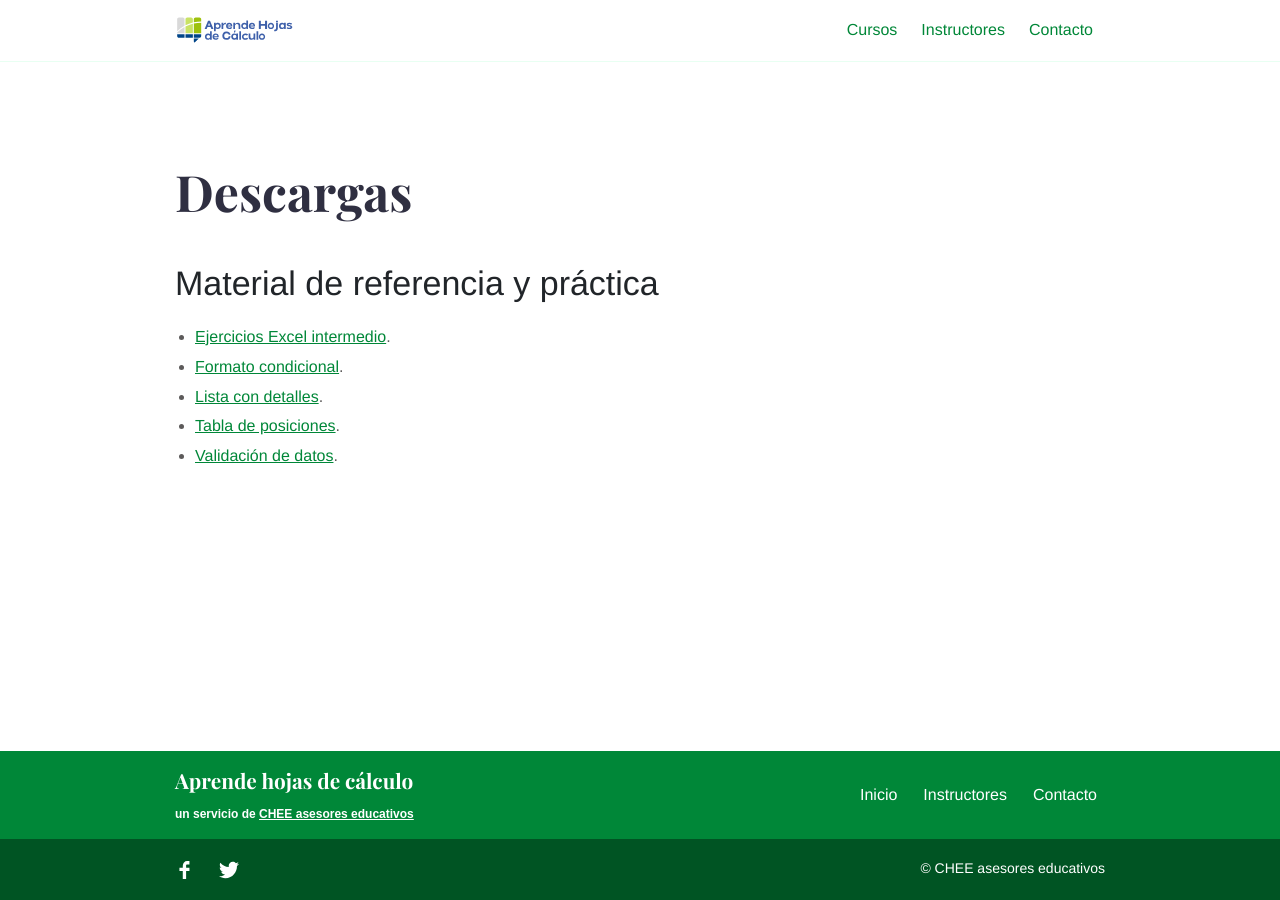
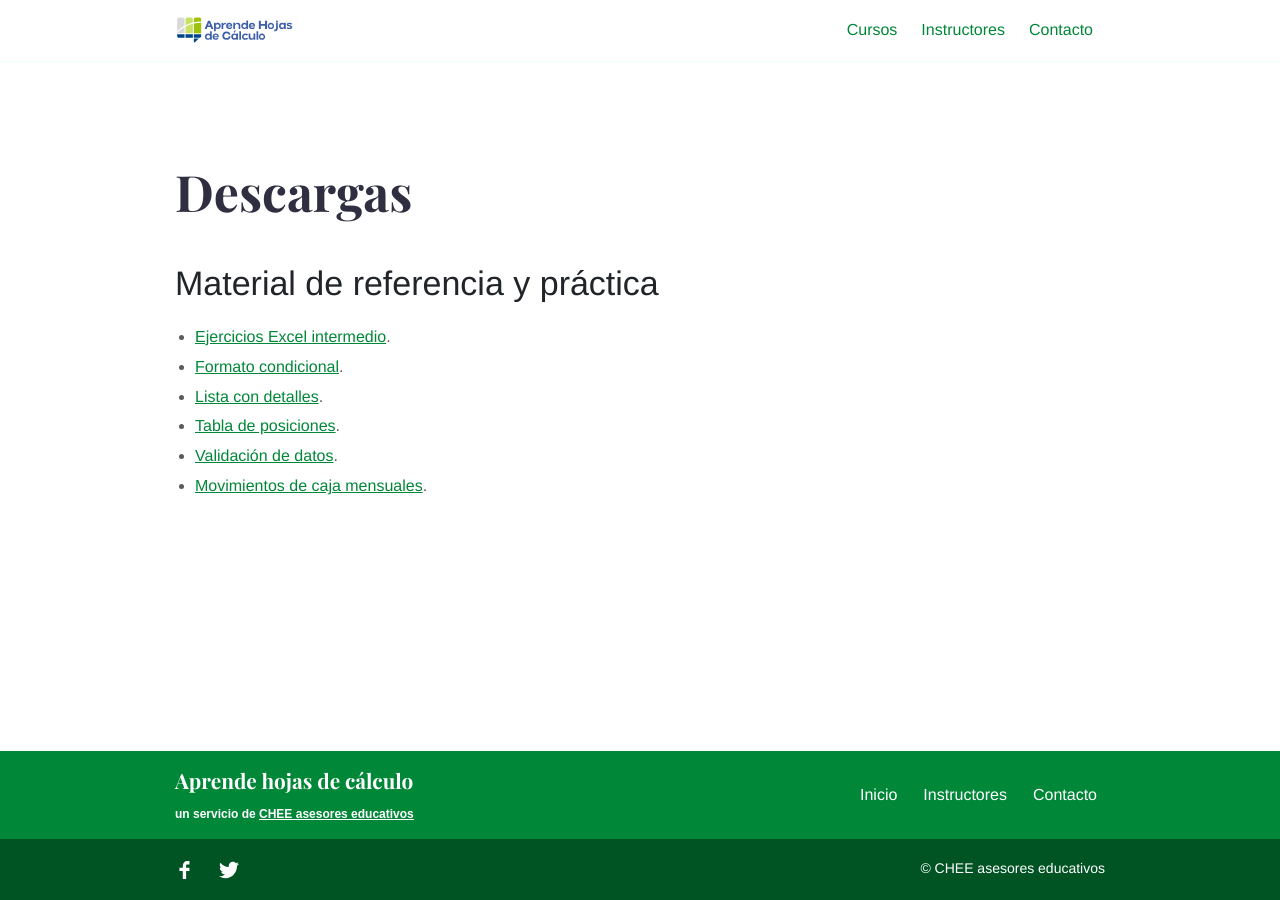
Before and after one commit to camachevaz/Calc, a Jekyll site: the page built from descargas.md, in a window 1280 px wide. Built offline with Jekyll 4.4.1, drawn with Linux system fonts in a browser that asks for light colours.

Commit message:
actualizacion docs

```diff
--- a/descargas.md
+++ b/descargas.md
@@ -14,3 +14,4 @@ intro_image_hide_on_mobile: true
 - [Lista con detalles](/assets/docs/Lista-detalles.xlsx/).
 - [Tabla de posiciones](/assets/docs/Tabla-posiciones.xlsx/).
 - [Validación de datos](/assets/docs/Validacion.xlsx/).
+- [Movimientos de caja mensuales](/assets/docs/Movimientos-caja-mensuales.xlsx/).
```
Also changed, not shown: 1 other file.
